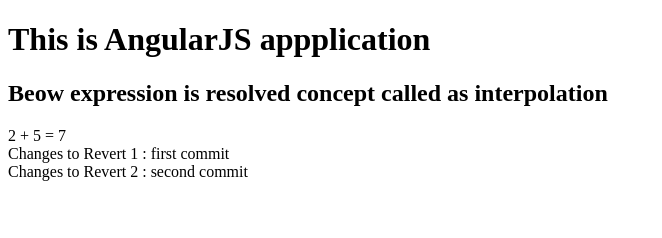
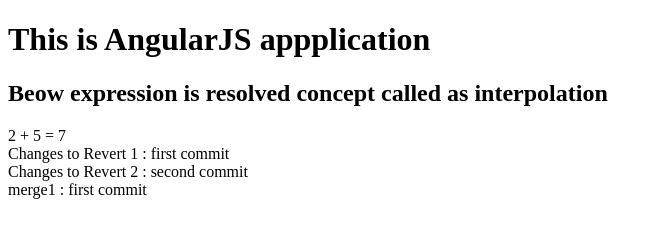
Before and after one commit to swapnil1204/GitPractice, a plain HTML site: page index.html in a window 1280 px wide. Shown: the whole page, without its empty margins (0-662 px from the left). Drawn offline with nearby package versions, Linux system fonts and the light colour scheme.

Commit message:
merge1 commit : first commmit

```diff
--- a/index.html
+++ b/index.html
@@ -16,5 +16,8 @@
   <div>
     Changes to Revert 2 : second commit
   </div>
+  <div>
+    merge1 : first commit
+  </div>
 </body>
 </html>
```
